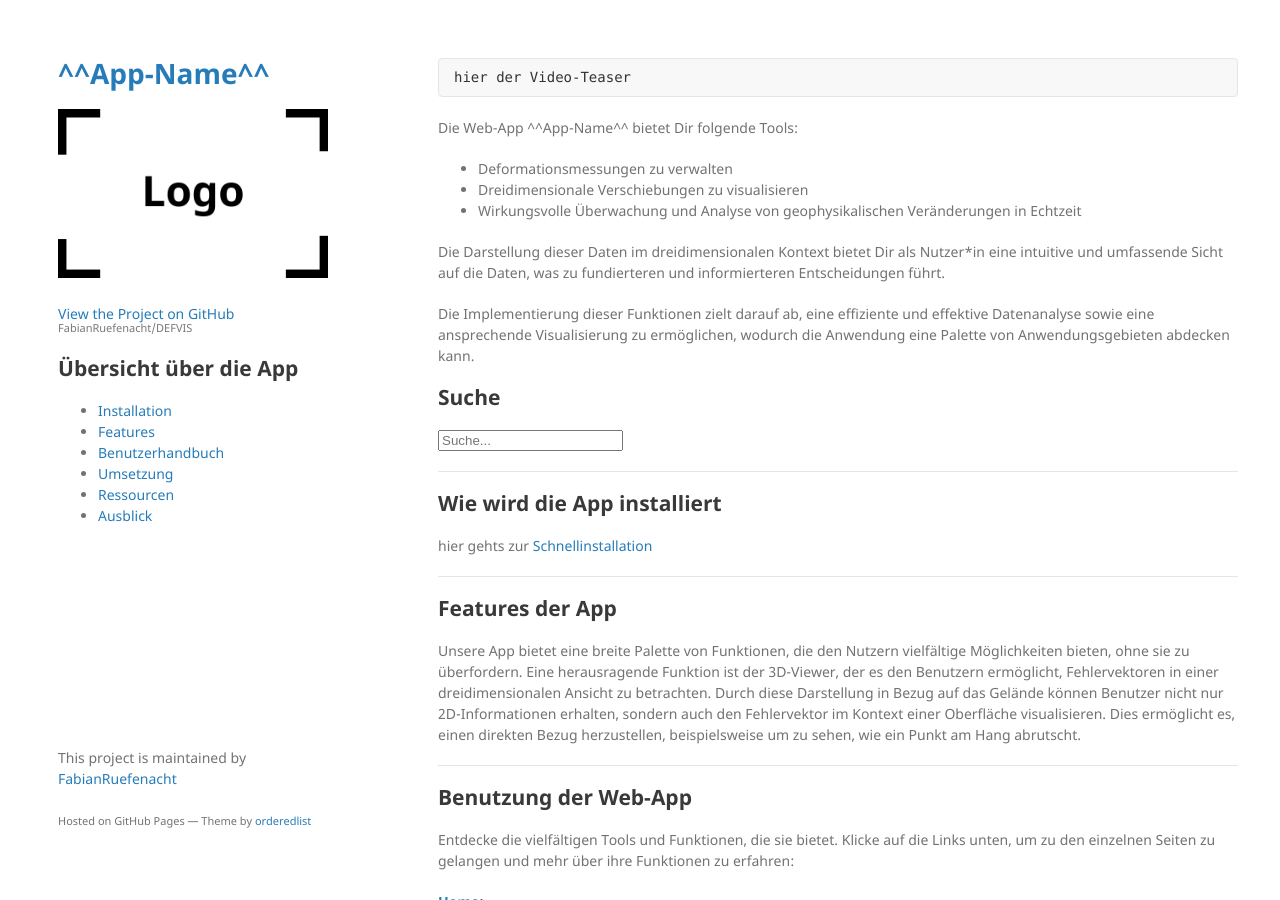
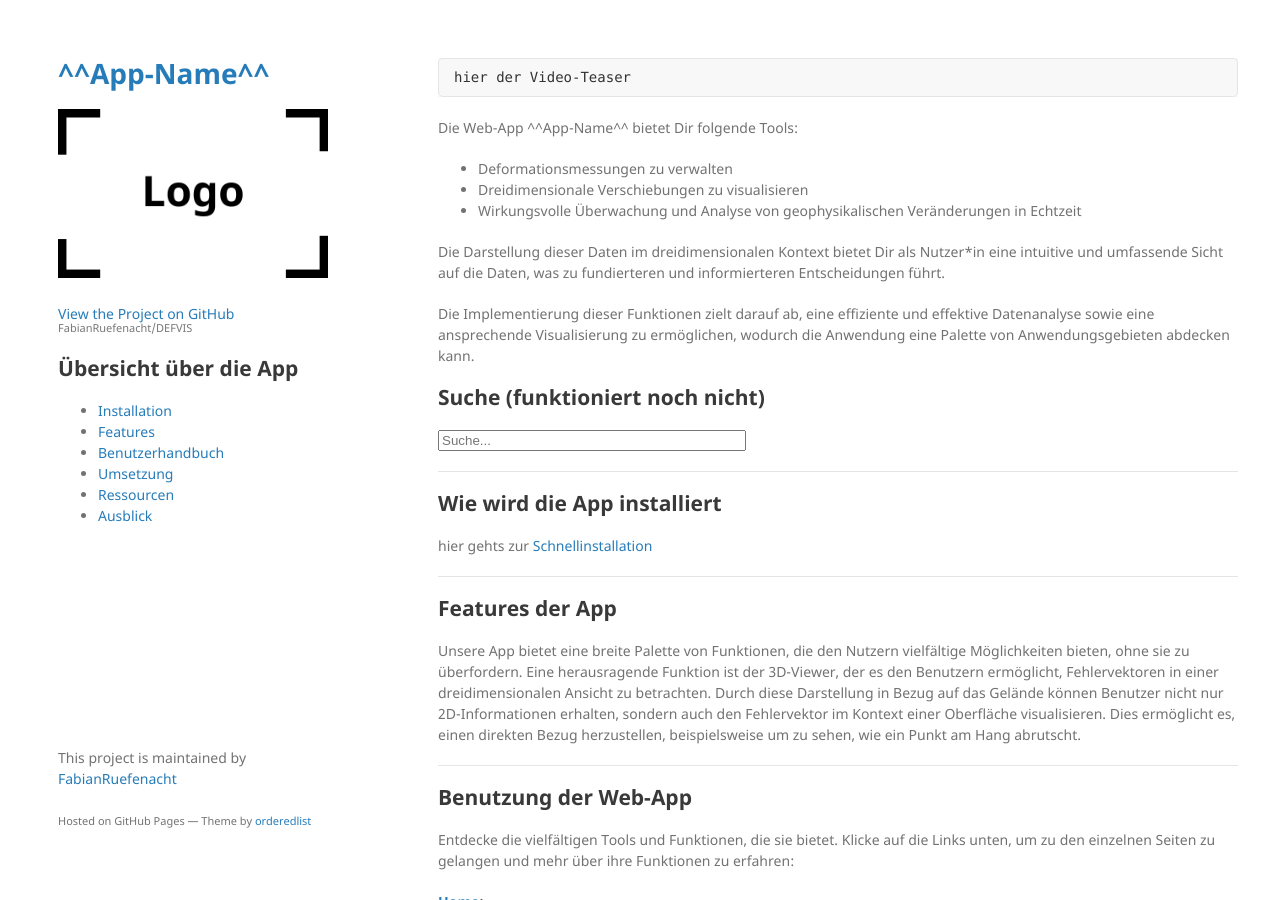
Before and after one commit to FabianRuefenacht/DEFVIS, a Jekyll site: the page built from docs/index.md, in a window 1280 px wide and 900 px high. Built offline with Jekyll 4.4.1, drawn with Linux system fonts in a browser that asks for light colours; our own code applies the rules of GitHub Pages for plain Markdown files; a script that is not in the unit is left out; comment, search, counter and statistics services are not loaded.

Commit message:
Update index.md

```diff
--- a/docs/index.md
+++ b/docs/index.md
@@ -12,15 +12,12 @@
 
 Die Implementierung dieser Funktionen zielt darauf ab, eine effiziente und effektive Datenanalyse sowie eine ansprechende Visualisierung zu ermöglichen, wodurch die Anwendung eine Palette von Anwendungsgebieten abdecken kann.
 
-## Suche
+## Suche (funktioniert noch nicht)
 
 <div id="search-container">
-    <input type="text" id="search-input" placeholder="Suche...">
+    <input type="text" id="search-input" placeholder="Suche..." style="width: 300px;">
     <ul id="search-results"></ul>
 </div>
-
-<script src="https://cdn.jsdelivr.net/npm/lunr/lunr.min.js"></script>
-<script src="search.js"></script>
 
 ---
 
```
